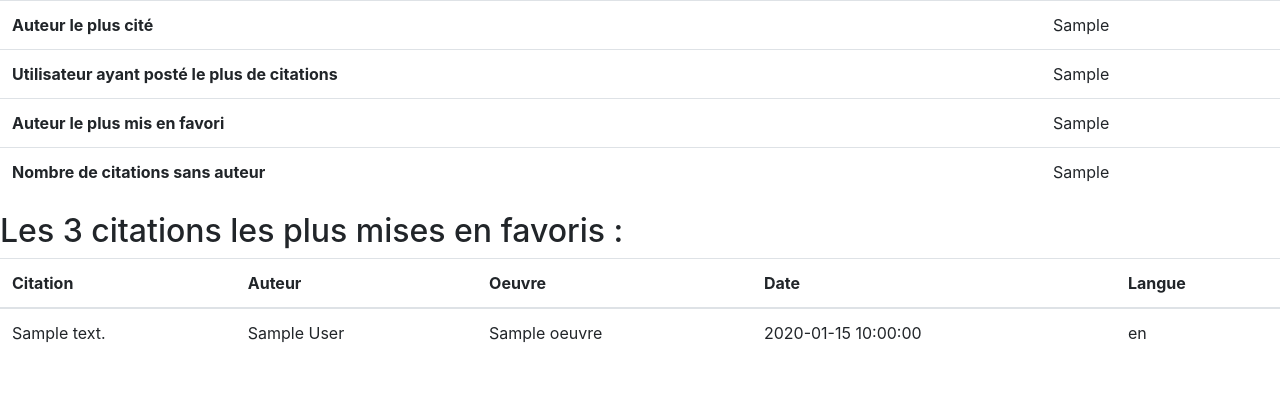
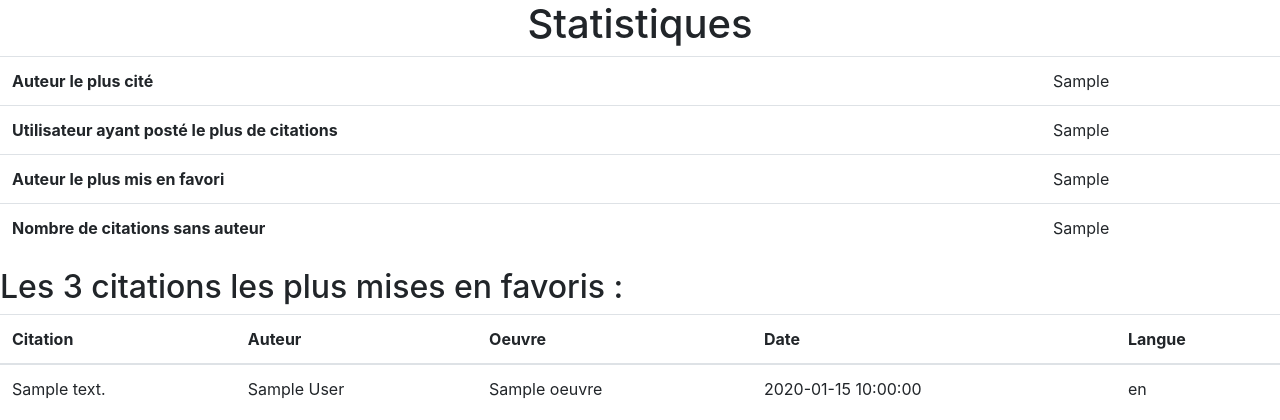
Before and after one commit to Fuzhyon/nosql_citations_python, a Flask app: template templates/stats.html in a window 1280 px wide. Shown: the top 420 px of the page. Run offline with Flask 2, Linux system fonts and the light colour scheme; the template is opened without the code that fills it: most values are stand-ins (such as "Sample title", 1, 10 or a date in 2020); some libraries are stand-ins or nearby versions.

Commit message:
ajout du titre des statistiques

```diff
--- a/templates/stats.html
+++ b/templates/stats.html
@@ -1,5 +1,6 @@
 {% extends "base.html" %}
 {% block content %}
+<h1 style="text-align:center">Statistiques</h1>
 <table class="table">
    <tr>
       <th colspan="2">Auteur le plus cité</th>
```
